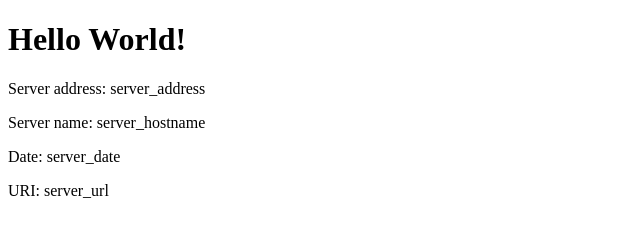
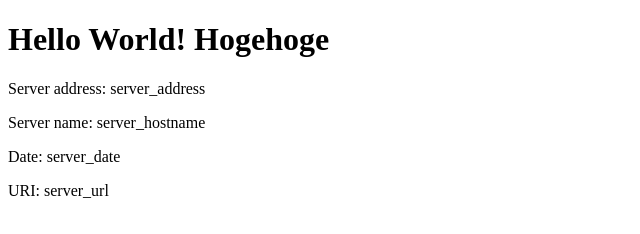
Before and after one commit to yshoji-shoji/eks-example, a plain HTML site: page src/index.html in a window 1280 px wide. Shown: the whole page, without its empty margins (0-640 px from the left). Drawn offline with Linux system fonts and the light colour scheme.

Commit message:
v2 updating home page

```diff
--- a/src/index.html
+++ b/src/index.html
@@ -1,12 +1,12 @@
 <!DOCTYPE html>
 <html>
 <head>
-  <title>Hello World</title>
+  <title>Hello World hoge</title>
 </head>
 
 <body>
 <div class="info">
-<h1>Hello World!</h1>
+<h1>Hello World! Hogehoge</h1>
 <p><span>Server&nbsp;address:</span> <span>server_address</span></p>
 <p><span>Server&nbsp;name:</span> <span>server_hostname</span></p>
 <p class="smaller"><span>Date:</span> <span>server_date</span></p>
```
